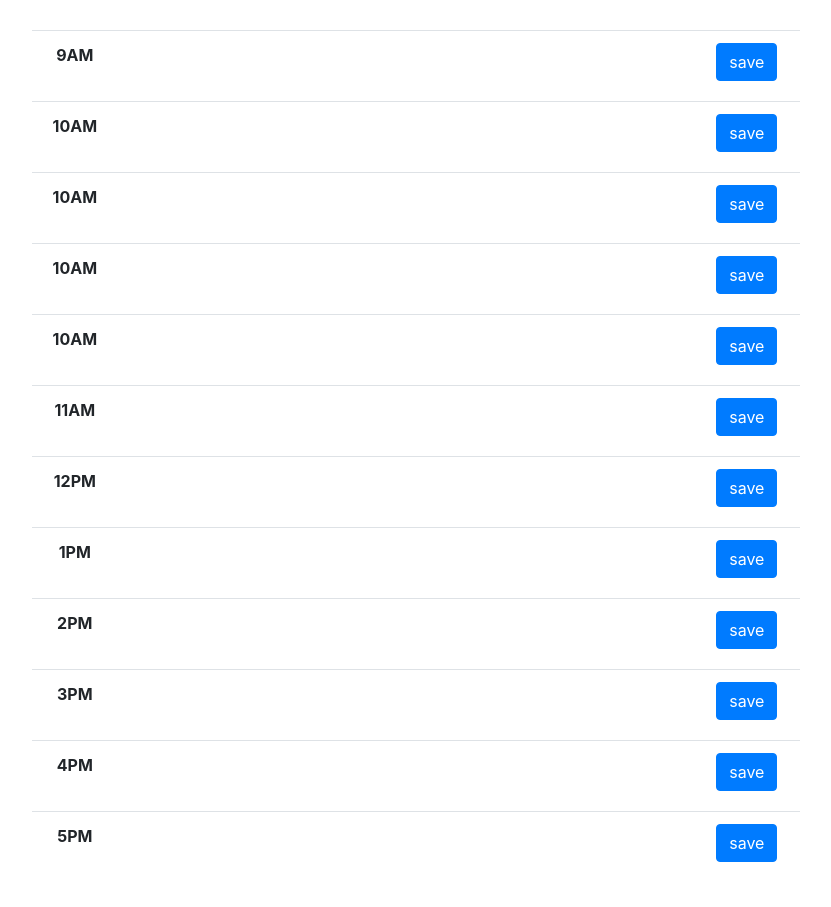
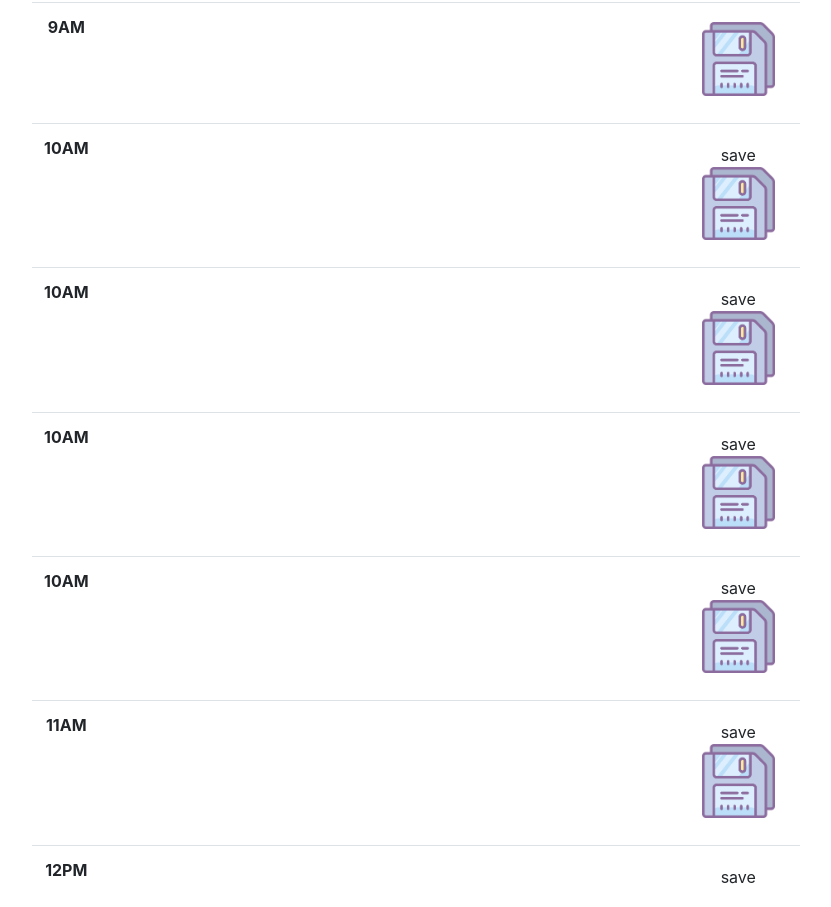
Before and after one commit to UshTae/Day-Planner, a plain HTML site: page index.html in a window 1280 px wide. Shown: the part 339-1246 px from the top of the page, without its empty margins (224-1055 px from the left). Drawn offline with nearby package versions, Linux system fonts and the light colour scheme.

Commit message:
adding save button images and reset stylesheet

```diff
--- /dev/null
+++ b/assets/css/reset.css
@@ -0,0 +1,39 @@
+/* Resets the box size of every element */
+* {
+    margin: 0;
+    padding: 0;
+    box-sizing: border-box;
+  }
+
+  /* Gives the body element a parent height to compare against */
+  html {
+    height: 100%;
+  }
+
+  body {
+    min-height: 100%;
+    line-height: 1;
+    font-family: sans-serif;
+  }
+
+  h1, h2, h3, h4, h5, h6 {
+    font-size: 100%;
+  }
+
+  /* Matches the font of special elements to the rest of the page */
+  input, select, option, optgroup, textarea, button,
+  pre, code {
+    font-size: 100%;
+    font-family: inherit;
+  }
+
+  /* Removes default bullet points from lists */
+  ol, ul {
+    list-style: none;
+  }
+
+  img {
+    max-width: 100%;
+    max-height: 100%;
+    display: block;
+  }
--- a/assets/css/style.css
+++ b/assets/css/style.css
@@ -1,13 +1,13 @@
 main{
     margin: 0 20% 0;
 
-};
+}
 
 .jumbotron{
     padding-top:60px;
     padding-bottom: 40px;
-};
+}
 
 input{
     text-align: center;
-};
+}
--- a/index.html
+++ b/index.html
@@ -4,6 +4,7 @@
     <meta charset="UTF-8">
     <meta http-equiv="X-UA-Compatible" content="IE=edge">
     <meta name="viewport" content="width=device-width, initial-scale=1.0">
+    <link rel="stylesheet" href="assets\css\reset.css">
 
   <!-- adding moment link here  -->
    <script
@@ -48,8 +49,9 @@
               <input type="text" class="form-control-plaintext h-100" id="9amText">
             </td>
             <!-- button -->
-            <td class="w-12.5"><button type="submit" class="btn btn-primary mb-2">save
+            <td class="w-12.5"><button type="submit" class="btn mb-2">
               <!-- add icon -->
+              <img src="assets\images\368-3682188_save-picture-with-transparent-background-floppy-disk-saved.png"/>
             </button></td>
           </tr>
 
@@ -60,8 +62,9 @@
               <input type="text" class="form-control-plaintext h-100" id="9amText">
             </td>
             <!-- button -->
-            <td class="w-12.5"><button type="submit" class="btn btn-primary mb-2">save
+            <td class="w-12.5"><button type="submit" class="btn mb-2">save
               <!-- add icon -->
+              <img src="assets\images\368-3682188_save-picture-with-transparent-background-floppy-disk-saved.png"/>
             </button></td>
           </tr>
 
@@ -72,8 +75,9 @@
               <input type="text" class="form-control-plaintext h-100" id="9amText">
             </td>
             <!-- button -->
-            <td class="w-12.5"><button type="submit" class="btn btn-primary mb-2">save
+            <td class="w-12.5"><button type="submit" class="btn  mb-2">save
               <!-- add icon -->
+              <img src="assets\images\368-3682188_save-picture-with-transparent-background-floppy-disk-saved.png"/>
             </button></td>
           </tr>
 
@@ -84,8 +88,9 @@
               <input type="text" class="form-control-plaintext h-100" id="9amText">
             </td>
             <!-- button -->
-            <td class="w-12.5"><button type="submit" class="btn btn-primary mb-2">save
+            <td class="w-12.5"><button type="submit" class="btn mb-2">save
               <!-- add icon -->
+              <img src="assets\images\368-3682188_save-picture-with-transparent-background-floppy-disk-saved.png"/>
             </button></td>
           </tr>
 
@@ -96,8 +101,9 @@
               <input type="text" class="form-control-plaintext h-100" id="9amText">
             </td>
             <!-- button -->
-            <td class="w-12.5"><button type="submit" class="btn btn-primary mb-2">save
+            <td class="w-12.5"><button type="submit" class="btn mb-2">save
               <!-- add icon -->
+              <img src="assets\images\368-3682188_save-picture-with-transparent-background-floppy-disk-saved.png"/>
             </button></td>
           </tr>
 
@@ -108,8 +114,9 @@
               <input type="text" class="form-control-plaintext h-100" id="9amText">
             </td>
             <!-- button -->
-            <td class="w-12.5"><button type="submit" class="btn btn-primary mb-2">save
+            <td class="w-12.5"><button type="submit" class="btn mb-2">save
               <!-- add icon -->
+              <img src="assets\images\368-3682188_save-picture-with-transparent-background-floppy-disk-saved.png"/>
             </button></td>
           </tr>
 
@@ -120,7 +127,7 @@
               <input type="text" class="form-control-plaintext h-100" id="9amText">
             </td>
             <!-- button -->
-            <td class="w-12.5"><button type="submit" class="btn btn-primary mb-2">save
+            <td class="w-12.5"><button type="submit" class="btn mb-2">save
               <!-- add icon -->
             </button></td>
           </tr>
@@ -132,7 +139,7 @@
               <input type="text" class="form-control-plaintext h-100" id="9amText">
             </td>
             <!-- button -->
-            <td class="w-12.5"><button type="submit" class="btn btn-primary mb-2">save
+            <td class="w-12.5"><button type="submit" class="btn mb-2">save
               <!-- add icon -->
             </button></td>
           </tr>
@@ -144,7 +151,7 @@
               <input type="text" class="form-control-plaintext h-100" id="9amText">
             </td>
             <!-- button -->
-            <td class="w-12.5"><button type="submit" class="btn btn-primary mb-2">save
+            <td class="w-12.5"><button type="submit" class="btn mb-2">save
               <!-- add icon -->
             </button></td>
           </tr>
@@ -156,7 +163,7 @@
               <input type="text" class="form-control-plaintext h-100" id="9amText">
             </td>
             <!-- button -->
-            <td class="w-12.5"><button type="submit" class="btn btn-primary mb-2">save
+            <td class="w-12.5"><button type="submit" class="btn mb-2">save
               <!-- add icon -->
             </button></td>
           </tr>
@@ -168,7 +175,7 @@
               <input type="text" class="form-control-plaintext h-100" id="9amText">
             </td>
             <!-- button -->
-            <td class="w-12.5"><button type="submit" class="btn btn-primary mb-2">save
+            <td class="w-12.5"><button type="submit" class="btn mb-2">save
               <!-- add icon -->
             </button></td>
           </tr>
@@ -180,7 +187,7 @@
               <input type="text" class="form-control-plaintext h-100" id="9amText">
             </td>
             <!-- button -->
-            <td class="w-12.5"><button type="submit" class="btn btn-primary mb-2">save
+            <td class="w-12.5"><button type="submit" class="btn mb-2">save
               <!-- add icon -->
             </button></td>
           </tr>
```
Also changed, not shown: assets/images/368-3682188_save-picture-with-transparent-background-floppy-disk-saved.png (added), assets/images/icons8-save.gif (deleted).
